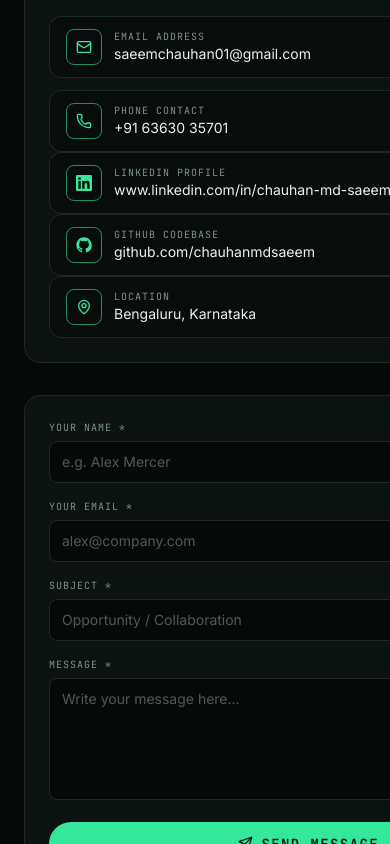
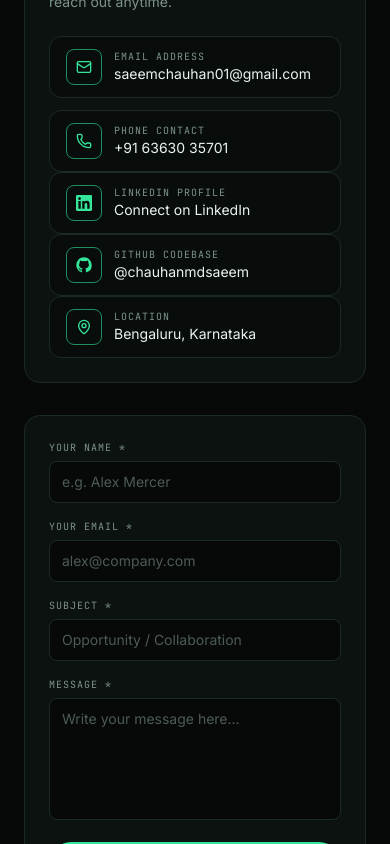
Before and after one commit to chauhanmdsaeem/saeem-portfolio, a React (Vite) app: page / in a window 390 px wide. Shown: the part 11031-11875 px from the top of the page. Built offline with nearby package versions, Linux system fonts and the light colour scheme.

Commit message:
style: Optimize contact text formatting for mobile devices

```diff
--- a/src/components/Contact.jsx
+++ b/src/components/Contact.jsx
@@ -9,8 +9,8 @@ import { fadeLeft, fadeRight, viewportSettings, hoverLift } from "../lib/motion"
 const FIELDS = [
   { icon: Mail, label: "Email Address", value: profile.email, href: null },
   { icon: Phone, label: "Phone Contact", value: profile.phone, href: `tel:${profile.phone.replace(/\s/g, "")}` },
-  { icon: LinkedinIcon, label: "LinkedIn Profile", value: profile.socials.linkedin.replace("https://", ""), href: profile.socials.linkedin },
-  { icon: GithubIcon, label: "GitHub Codebase", value: profile.socials.github.replace("https://", ""), href: profile.socials.github },
+  { icon: LinkedinIcon, label: "LinkedIn Profile", value: "Connect on LinkedIn", href: profile.socials.linkedin },
+  { icon: GithubIcon, label: "GitHub Codebase", value: "@chauhanmdsaeem", href: profile.socials.github },
   { icon: MapPin, label: "Location", value: profile.location, href: null },
 ];
 
@@ -87,7 +87,7 @@ export default function Contact() {
                       <p className="mono text-[10px] uppercase tracking-widest text-[color:var(--color-muted)]">
                         {f.label}
                       </p>
-                      <p className="truncate text-sm text-[color:var(--color-ink)]">{f.value}</p>
+                      <p className="text-sm text-[color:var(--color-ink)] break-all sm:break-words">{f.value}</p>
                     </div>
                   </motion.div>
                 );
```
